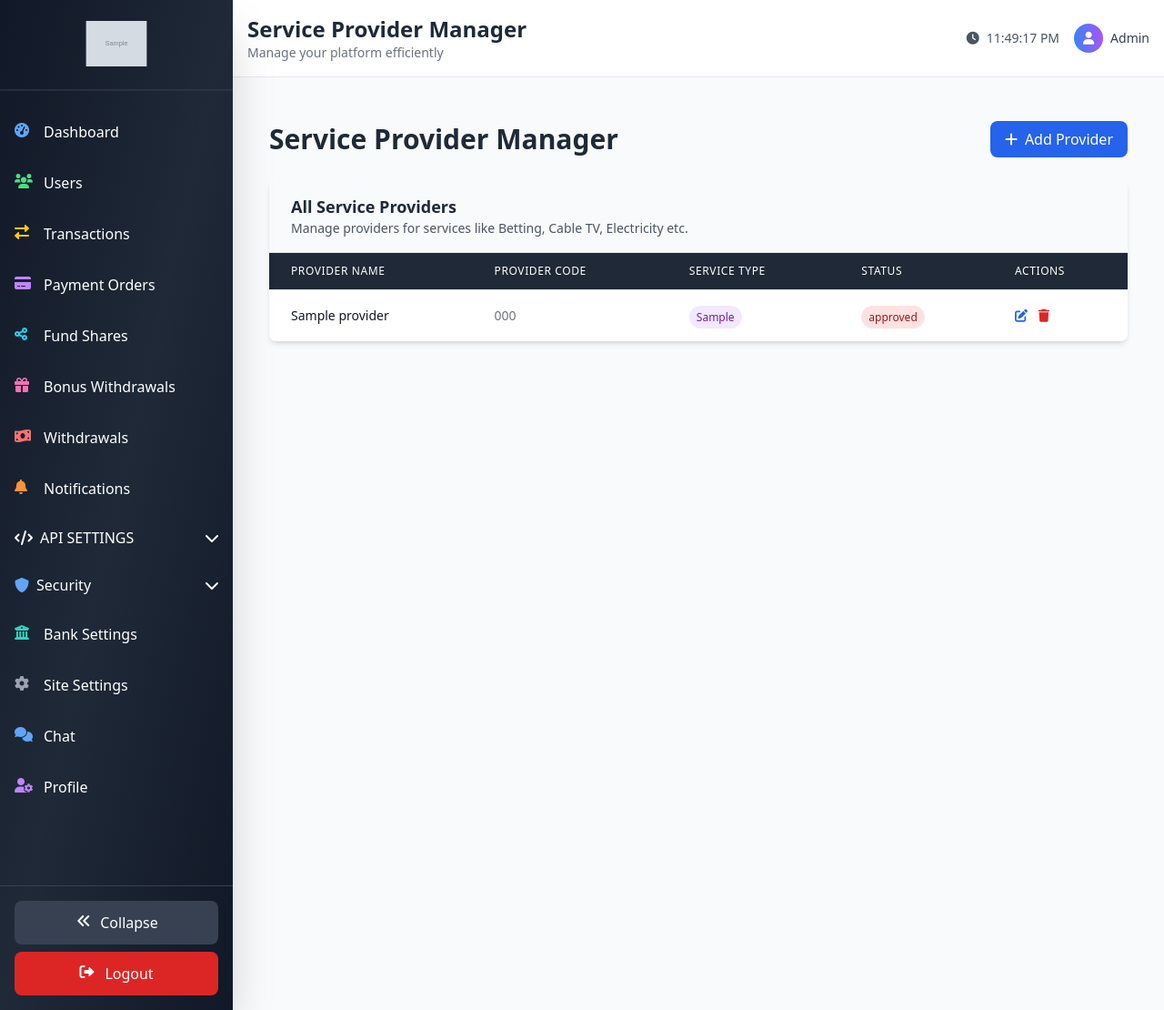
After one commit to philmorehost/vtu-1.7, a PHP site: page /admin/service_providers.php in a window 1280 px wide. The commit adds this page. Shown: the whole page at 91% size. Run offline with PHP 8.4, Linux system fonts and the light colour scheme; the visitor is signed in with stand-in values (Sample User, id 1); tables that the repository leaves empty or names only in its code hold one stand-in row (values such as "Sample post"); grey boxes marked "Sample" are stand-in pictures; some libraries are stand-ins or nearby versions.

Commit message:
Add admin UI for managing non-network service providers

```diff
--- a/admin/includes/header.php
+++ b/admin/includes/header.php
@@ -179,6 +179,10 @@ $settings = $stmt->fetch(PDO::FETCH_ASSOC);
                                 <i class="fas fa-code w-4 h-4 mr-0 md:mr-2 text-gray-400"></i>
                                 <span x-show="!sidebarCollapsed">API Manager</span>
                             </a>
+                            <a href="/admin/service_providers.php" class="flex items-center py-2 px-2 rounded-md transition duration-200 hover:bg-gray-600 text-sm">
+                                <i class="fas fa-handshake w-4 h-4 mr-0 md:mr-2 text-gray-400"></i>
+                                <span x-show="!sidebarCollapsed">Service Providers</span>
+                            </a>
                         </div>
                     </div>
                     <!-- Security Menu with Submenu -->
--- /dev/null
+++ b/admin/service_providers.php
@@ -0,0 +1,279 @@
+<?php
+/**
+ * Service Provider Manager
+ * Interface for managing non-network service providers (e.g., Betting, Cable TV)
+ */
+$title = 'Service Provider Manager';
+require_once(__DIR__ . '/includes/header.php');
+require_once(__DIR__ . '/../includes/db.php');
+
+// Handle AJAX requests
+if ($_SERVER['REQUEST_METHOD'] === 'POST' && isset($_POST['action'])) {
+    header('Content-Type: application/json');
+
+    try {
+        switch ($_POST['action']) {
+            case 'add_provider':
+                $stmt = $pdo->prepare("INSERT INTO service_providers (service_type, name, code, status) VALUES (?, ?, ?, ?)");
+                $stmt->execute([
+                    $_POST['service_type'],
+                    $_POST['name'],
+                    $_POST['code'],
+                    $_POST['status']
+                ]);
+                echo json_encode(['success' => true, 'message' => 'Service Provider added successfully']);
+                exit;
+
+            case 'update_provider':
+                $stmt = $pdo->prepare("UPDATE service_providers SET service_type=?, name=?, code=?, status=? WHERE id=?");
+                $stmt->execute([
+                    $_POST['service_type'],
+                    $_POST['name'],
+                    $_POST['code'],
+                    $_POST['status'],
+                    (int)$_POST['id']
+                ]);
+                echo json_encode(['success' => true, 'message' => 'Service Provider updated successfully']);
+                exit;
+
+            case 'delete_provider':
+                $stmt = $pdo->prepare("DELETE FROM service_providers WHERE id=?");
+                $stmt->execute([(int)$_POST['id']]);
+                echo json_encode(['success' => true, 'message' => 'Service Provider deleted successfully']);
+                exit;
+
+            case 'get_provider':
+                $stmt = $pdo->prepare("SELECT * FROM service_providers WHERE id=?");
+                $stmt->execute([(int)$_POST['id']]);
+                $provider = $stmt->fetch(PDO::FETCH_ASSOC);
+                echo json_encode(['success' => true, 'data' => $provider]);
+                exit;
+        }
+    } catch (Exception $e) {
+        echo json_encode(['success' => false, 'message' => $e->getMessage()]);
+        exit;
+    }
+}
+
+// Fetch all service providers
+try {
+    $stmt = $pdo->query("SELECT * FROM service_providers ORDER BY service_type, name ASC");
+    $providers = $stmt->fetchAll(PDO::FETCH_ASSOC);
+} catch (Exception $e) {
+    $providers = [];
+}
+?>
+
+<div class="container mx-auto px-4 py-6">
+    <!-- Page Header -->
+    <div class="flex justify-between items-center mb-6">
+        <h1 class="text-3xl font-bold text-gray-800"><?= htmlspecialchars($title) ?></h1>
+        <button id="addProviderBtn" class="bg-blue-600 text-white px-4 py-2 rounded-lg hover:bg-blue-700">
+            <i class="fas fa-plus mr-2"></i>Add Provider
+        </button>
+    </div>
+
+    <!-- Providers Table -->
+    <div class="bg-white rounded-lg shadow-md overflow-hidden">
+        <div class="px-6 py-4 bg-gray-50 border-b">
+            <h3 class="text-lg font-semibold text-gray-800">All Service Providers</h3>
+            <p class="text-sm text-gray-600">Manage providers for services like Betting, Cable TV, Electricity etc.</p>
+        </div>
+        <div class="overflow-x-auto">
+            <table class="min-w-full divide-y divide-gray-200">
+                <thead class="bg-gray-800 text-white">
+                    <tr>
+                        <th class="px-6 py-3 text-left text-xs font-medium uppercase tracking-wider">Provider Name</th>
+                        <th class="px-6 py-3 text-left text-xs font-medium uppercase tracking-wider">Provider Code</th>
+                        <th class="px-6 py-3 text-left text-xs font-medium uppercase tracking-wider">Service Type</th>
+                        <th class="px-6 py-3 text-left text-xs font-medium uppercase tracking-wider">Status</th>
+                        <th class="px-6 py-3 text-left text-xs font-medium uppercase tracking-wider">Actions</th>
+                    </tr>
+                </thead>
+                <tbody class="bg-white divide-y divide-gray-200">
+                    <?php if (empty($providers)): ?>
+                        <tr>
+                            <td colspan="5" class="text-center py-4 text-gray-500">No service providers found.</td>
+                        </tr>
+                    <?php endif; ?>
+                    <?php foreach ($providers as $provider): ?>
+                    <tr class="hover:bg-gray-50">
+                        <td class="px-6 py-4 whitespace-nowrap text-sm font-medium text-gray-900"><?= htmlspecialchars($provider['name']) ?></td>
+                        <td class="px-6 py-4 whitespace-nowrap text-sm text-gray-500"><?= htmlspecialchars($provider['code']) ?></td>
+                        <td class="px-6 py-4 whitespace-nowrap">
+                            <span class="px-2 py-1 text-xs font-medium bg-purple-100 text-purple-800 rounded-full">
+                                <?= htmlspecialchars(ucfirst($provider['service_type'])) ?>
+                            </span>
+                        </td>
+                        <td class="px-6 py-4 whitespace-nowrap">
+                            <span class="px-2 py-1 text-xs font-medium rounded-full <?= $provider['status'] === 'active' ? 'bg-green-100 text-green-800' : 'bg-red-100 text-red-800' ?>">
+                                <?= htmlspecialchars($provider['status']) ?>
+                            </span>
+                        </td>
+                        <td class="px-6 py-4 whitespace-nowrap text-sm font-medium space-x-2">
+                            <button class="edit-provider-btn text-blue-600 hover:text-blue-900" data-id="<?= $provider['id'] ?>">
+                                <i class="fas fa-edit"></i>
+                            </button>
+                            <button class="delete-provider-btn text-red-600 hover:text-red-900" data-id="<?= $provider['id'] ?>">
+                                <i class="fas fa-trash"></i>
+                            </button>
+                        </td>
+                    </tr>
+                    <?php endforeach; ?>
+                </tbody>
+            </table>
+        </div>
+    </div>
+</div>
+
+<!-- Add/Edit Provider Modal -->
+<div id="providerModal" class="hidden fixed inset-0 bg-gray-600 bg-opacity-50 overflow-y-auto h-full w-full z-50">
+    <div class="relative top-20 mx-auto p-5 border w-11/12 md:w-1/2 shadow-lg rounded-md bg-white">
+        <div class="mt-3">
+            <div class="flex justify-between items-center mb-4">
+                <h3 class="text-lg font-medium text-gray-900" id="providerModalTitle">Add Service Provider</h3>
+                <button id="closeProviderModal" class="text-gray-400 hover:text-gray-600">
+                    <i class="fas fa-times"></i>
+                </button>
+            </div>
+            <form id="providerForm">
+                <input type="hidden" id="providerId" name="id">
+                <div class="grid grid-cols-1 gap-4">
+                    <div>
+                        <label class="block text-sm font-medium text-gray-700">Service Type</label>
+                        <select id="providerServiceType" name="service_type" required class="mt-1 block w-full border border-gray-300 rounded-md px-3 py-2">
+                            <option value="">Select Service</option>
+                            <option value="cabletv">Cable TV</option>
+                            <option value="electricity">Electricity</option>
+                            <option value="exam">Exam Pin</option>
+                            <option value="betting">Betting</option>
+                            <option value="giftcard">Gift Card</option>
+                        </select>
+                    </div>
+                    <div>
+                        <label class="block text-sm font-medium text-gray-700">Provider Name</label>
+                        <input type="text" id="providerName" name="name" required class="mt-1 block w-full border border-gray-300 rounded-md px-3 py-2" placeholder="e.g., DStv, Eko Electric">
+                    </div>
+                    <div>
+                        <label class="block text-sm font-medium text-gray-700">Provider Code</label>
+                        <input type="text" id="providerCode" name="code" required class="mt-1 block w-full border border-gray-300 rounded-md px-3 py-2" placeholder="e.g., dstv, eko-electric">
+                    </div>
+                    <div>
+                        <label class="block text-sm font-medium text-gray-700">Status</label>
+                        <select id="providerStatus" name="status" class="mt-1 block w-full border border-gray-300 rounded-md px-3 py-2">
+                            <option value="active">Active</option>
+                            <option value="inactive">Inactive</option>
+                        </select>
+                    </div>
+                </div>
+                <div class="mt-6 flex justify-end space-x-3">
+                    <button type="button" id="cancelProviderBtn" class="px-4 py-2 bg-gray-300 text-gray-700 rounded-md hover:bg-gray-400">Cancel</button>
+                    <button type="submit" class="px-4 py-2 bg-blue-600 text-white rounded-md hover:bg-blue-700">Save Provider</button>
+                </div>
+            </form>
+        </div>
+    </div>
+</div>
+
+<script>
+document.addEventListener('DOMContentLoaded', () => {
+    const providerModal = document.getElementById('providerModal');
+    const addProviderBtn = document.getElementById('addProviderBtn');
+    const closeProviderModalBtn = document.getElementById('closeProviderModal');
+    const cancelProviderBtn = document.getElementById('cancelProviderBtn');
+    const providerForm = document.getElementById('providerForm');
+    const providerModalTitle = document.getElementById('providerModalTitle');
+    const providerIdInput = document.getElementById('providerId');
+
+    const openModal = (provider = null) => {
+        providerForm.reset();
+        if (provider) {
+            providerModalTitle.textContent = 'Edit Service Provider';
+            providerIdInput.value = provider.id;
+            document.getElementById('providerServiceType').value = provider.service_type;
+            document.getElementById('providerName').value = provider.name;
+            document.getElementById('providerCode').value = provider.code;
+            document.getElementById('providerStatus').value = provider.status;
+        } else {
+            providerModalTitle.textContent = 'Add Service Provider';
+            providerIdInput.value = '';
+        }
+        providerModal.classList.remove('hidden');
+    };
+
+    const closeModal = () => {
+        providerModal.classList.add('hidden');
+    };
+
+    addProviderBtn.addEventListener('click', () => openModal());
+    closeProviderModalBtn.addEventListener('click', closeModal);
+    cancelProviderBtn.addEventListener('click', closeModal);
+
+    providerForm.addEventListener('submit', async (e) => {
+        e.preventDefault();
+        const formData = new FormData(providerForm);
+        const providerId = providerIdInput.value;
+        formData.append('action', providerId ? 'update_provider' : 'add_provider');
+
+        try {
+            const response = await fetch('', { method: 'POST', body: formData });
+            const result = await response.json();
+            if (result.success) {
+                alert(result.message);
+                location.reload();
+            } else {
+                alert('Error: ' + result.message);
+            }
+        } catch (error) {
+            alert('An error occurred: ' + error.message);
+        }
+    });
+
+    document.querySelectorAll('.edit-provider-btn').forEach(btn => {
+        btn.addEventListener('click', async () => {
+            const id = btn.dataset.id;
+            const formData = new FormData();
+            formData.append('action', 'get_provider');
+            formData.append('id', id);
+
+            try {
+                const response = await fetch('', { method: 'POST', body: formData });
+                const result = await response.json();
+                if (result.success) {
+                    openModal(result.data);
+                } else {
+                    alert('Error fetching provider details.');
+                }
+            } catch (error) {
+                alert('An error occurred: ' + error.message);
+            }
+        });
+    });
+
+    document.querySelectorAll('.delete-provider-btn').forEach(btn => {
+        btn.addEventListener('click', async () => {
+            if (confirm('Are you sure you want to delete this provider?')) {
+                const id = btn.dataset.id;
+                const formData = new FormData();
+                formData.append('action', 'delete_provider');
+                formData.append('id', id);
+
+                try {
+                    const response = await fetch('', { method: 'POST', body: formData });
+                    const result = await response.json();
+                    if (result.success) {
+                        alert(result.message);
+                        location.reload();
+                    } else {
+                        alert('Error: ' + result.message);
+                    }
+                } catch (error) {
+                    alert('An error occurred: ' + error.message);
+                }
+            }
+        });
+    });
+});
+</script>
+
+<?php require_once(__DIR__ . '/includes/footer.php'); ?>
```
